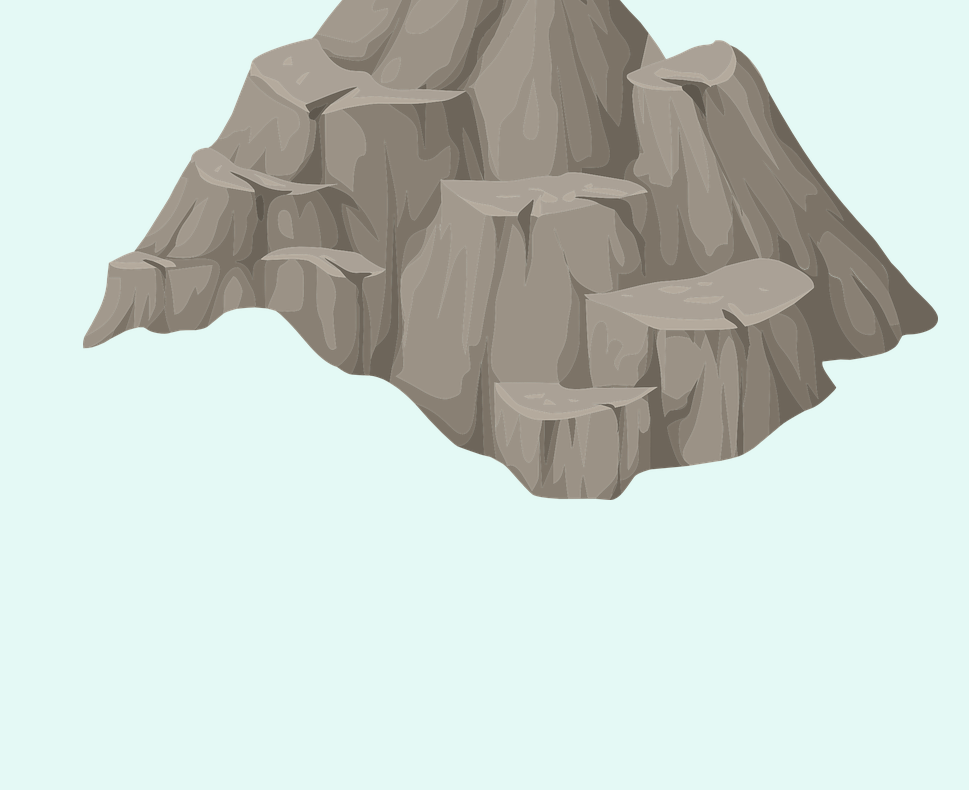
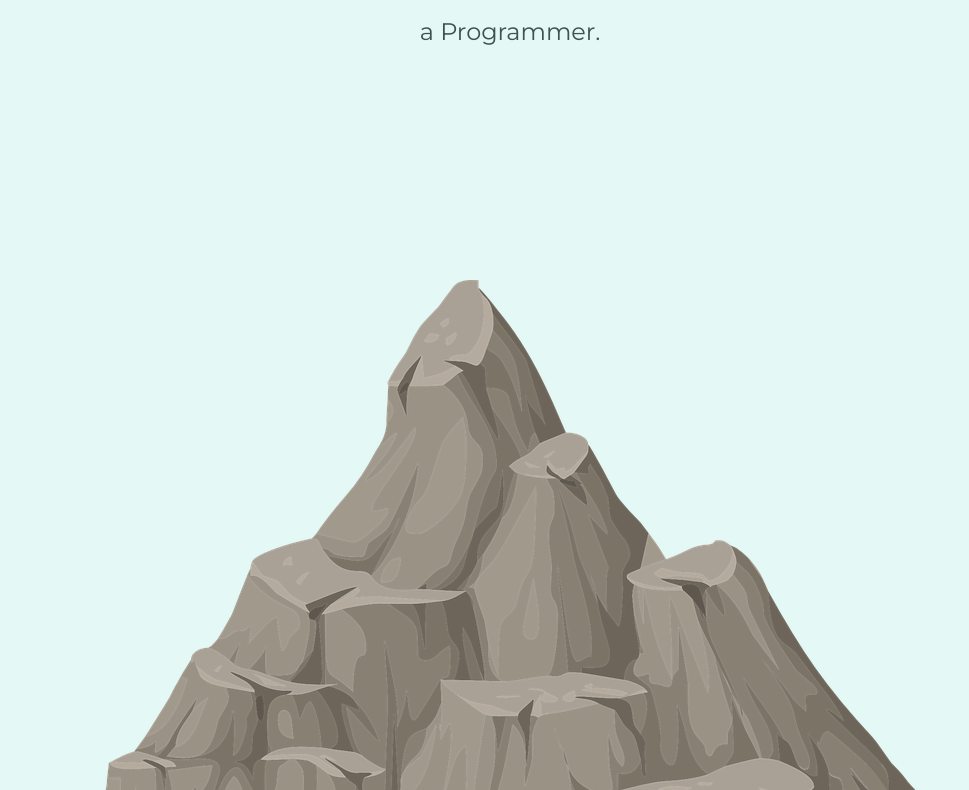
Before and after one commit to megarocha/meg, a plain HTML site: page index.html in a window 1280 px wide. Shown: the part 771-1561 px from the top of the page, without its empty margins (130-1099 px from the left). Drawn offline with Linux system fonts and the light colour scheme.

Commit message:
Update styles.css

```diff
--- a/css/styles.css
+++ b/css/styles.css
@@ -60,6 +60,7 @@ p{
 .bottom-mountain{
   position: relative;
   bottom: 300px;
+  padding-top: 500px;
 }
 
 .contact-message{
```
